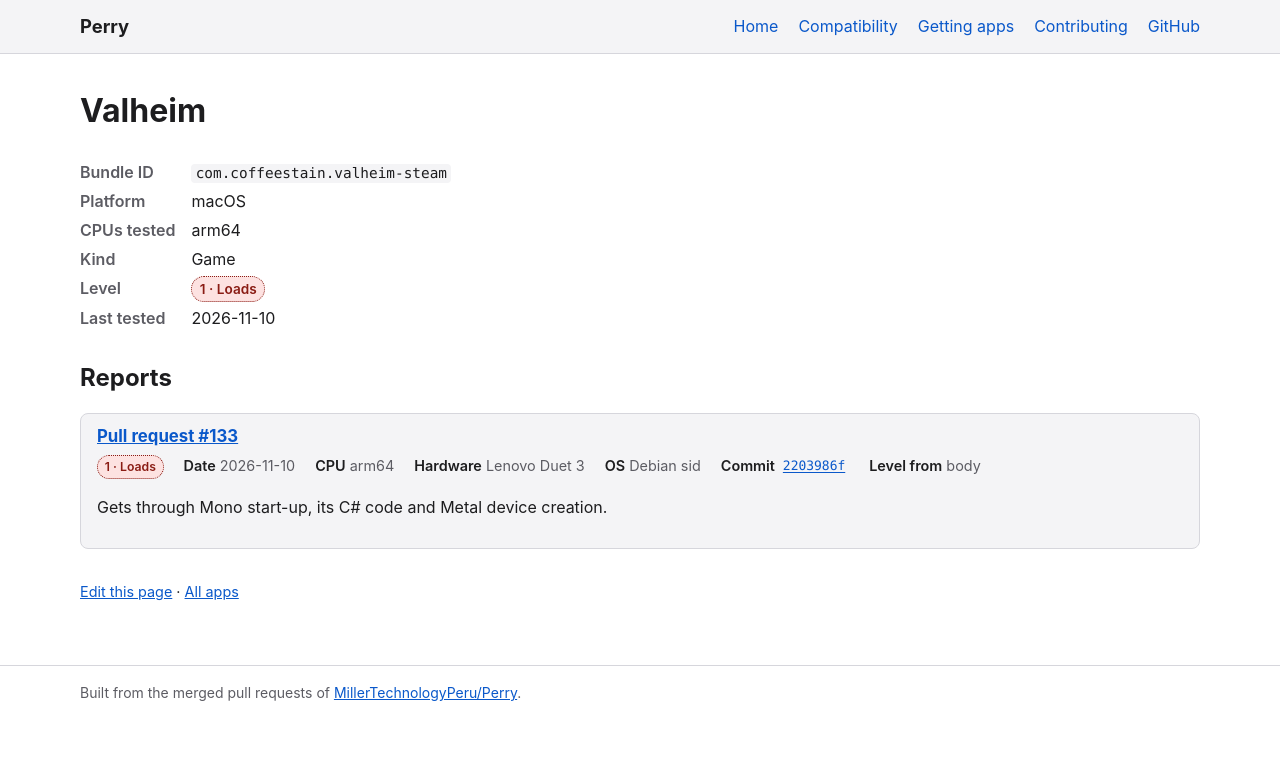
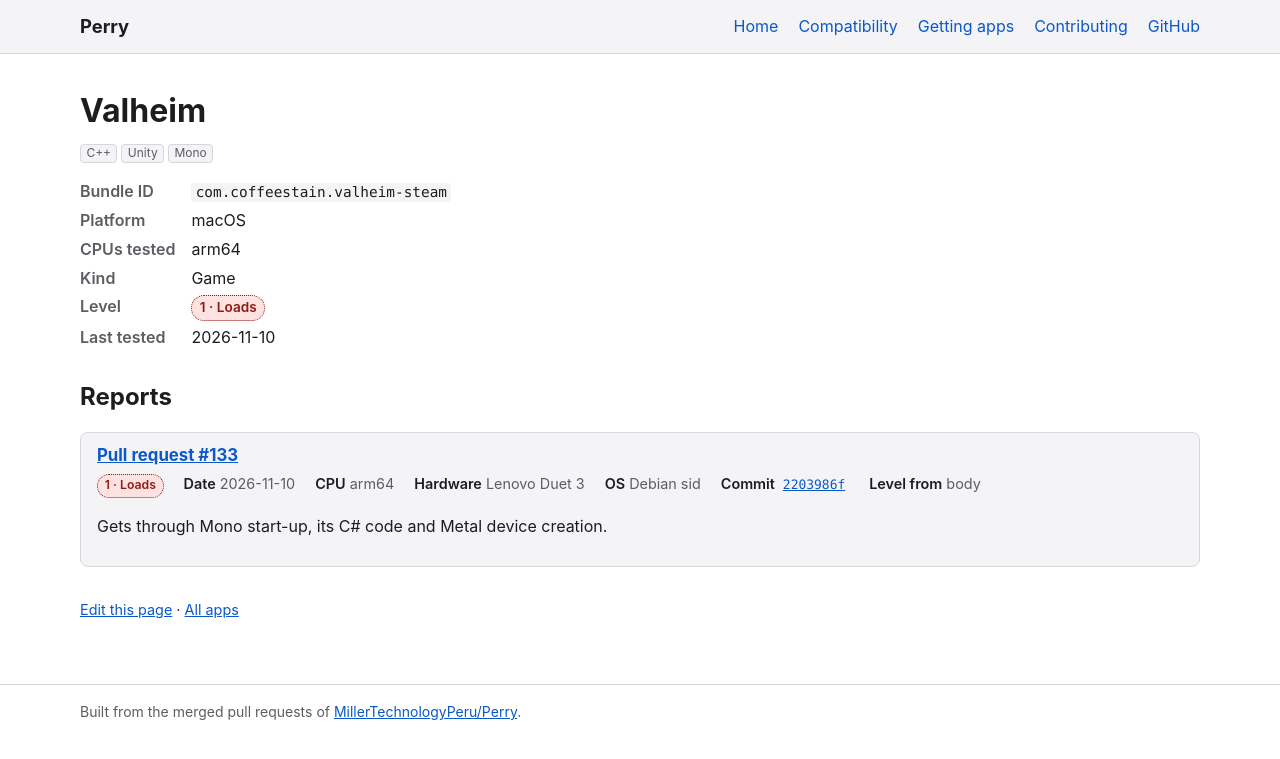
Before and after one commit to MillerTechnologyPeru/Perry, a Jekyll site: the page built from docs/_apps/macos/com.coffeestain.valheim-steam.md, in a window 1280 px wide. Shown: the top 759 px of the page. Built offline with Jekyll 4.4.1, drawn with Linux system fonts in a browser that asks for light colours.

Commit message:
Add Valheim's engine and language tags

```diff
--- a/docs/_apps/macos/com.coffeestain.valheim-steam.md
+++ b/docs/_apps/macos/com.coffeestain.valheim-steam.md
@@ -3,6 +3,7 @@ name: Valheim
 bundle_id: "com.coffeestain.valheim-steam"
 platform: macos
 kind: game
+tags: [C++, Unity, Mono]
 reports:
   - pr: 133
     date: 2026-11-10
```
